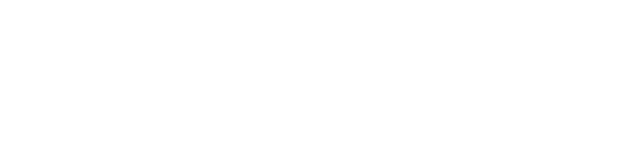
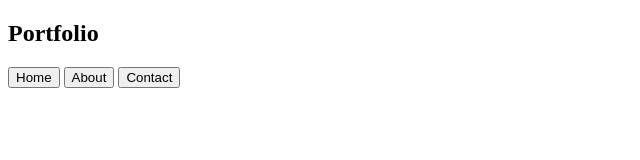
Before and after one commit to ParavJaikrishan/web-design, a plain HTML site: page portfolio/index.html in a window 1280 px wide. Shown: the whole page, without its empty margins (0-640 px from the left). Drawn offline with Linux system fonts and the light colour scheme.

Commit message:
HTML for navbar added

```diff
--- a/portfolio/index.html
+++ b/portfolio/index.html
@@ -4,9 +4,19 @@
     <meta charset="UTF-8">
     <meta http-equiv="X-UA-Compatible" content="IE=edge">
     <meta name="viewport" content="width=device-width, initial-scale=1.0">
+    <link rel="preconnect" href="https://fonts.googleapis.com">
+    <link rel="preconnect" href="https://fonts.gstatic.com" crossorigin>
+    <link href="https://fonts.googleapis.com/css2?family=Inter:wght@400;700&family=Montserrat:wght@400;600;700&display=swap" rel="stylesheet">
     <title>Portfolio</title>
 </head>
 <body>
-
+    <nav>
+        <h1>Portfolio</h1>
+        <div class="buttons">
+            <button>Home</button>
+            <button>About</button>
+            <button>Contact</button>
+        </div>
+    </nav>
 </body>
 </html>
```
